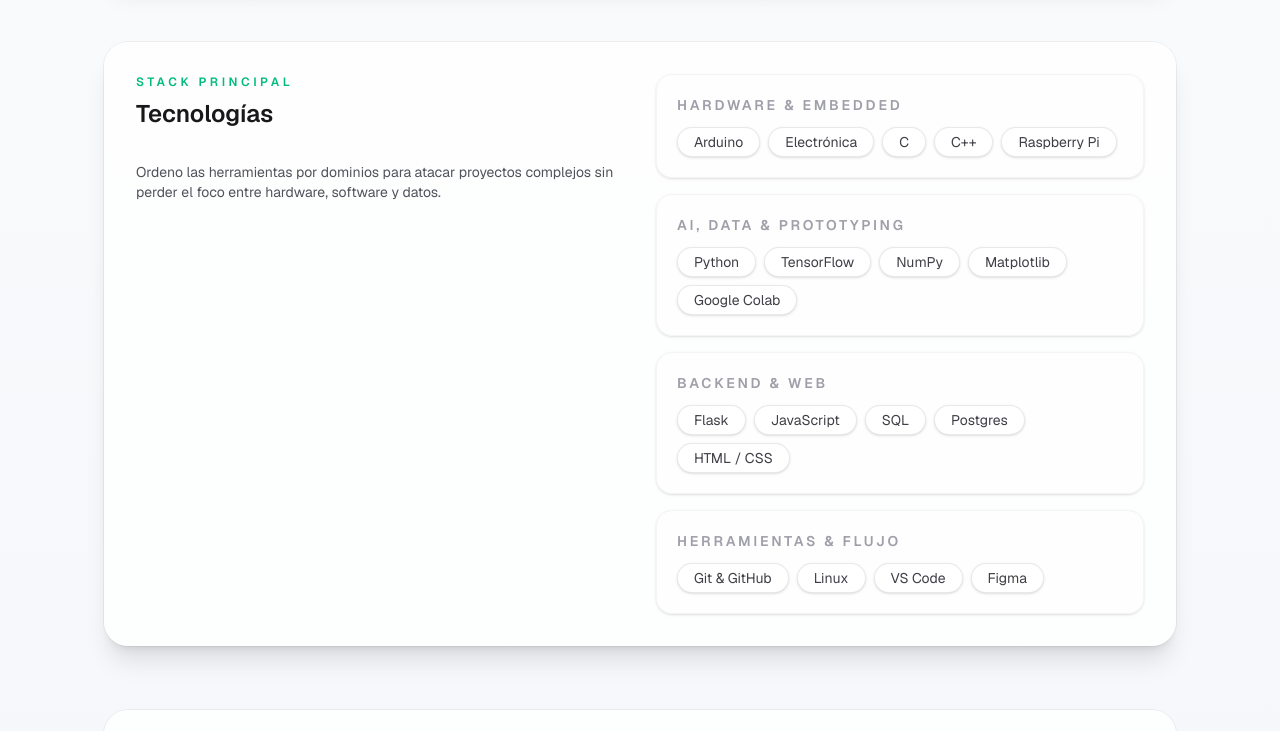
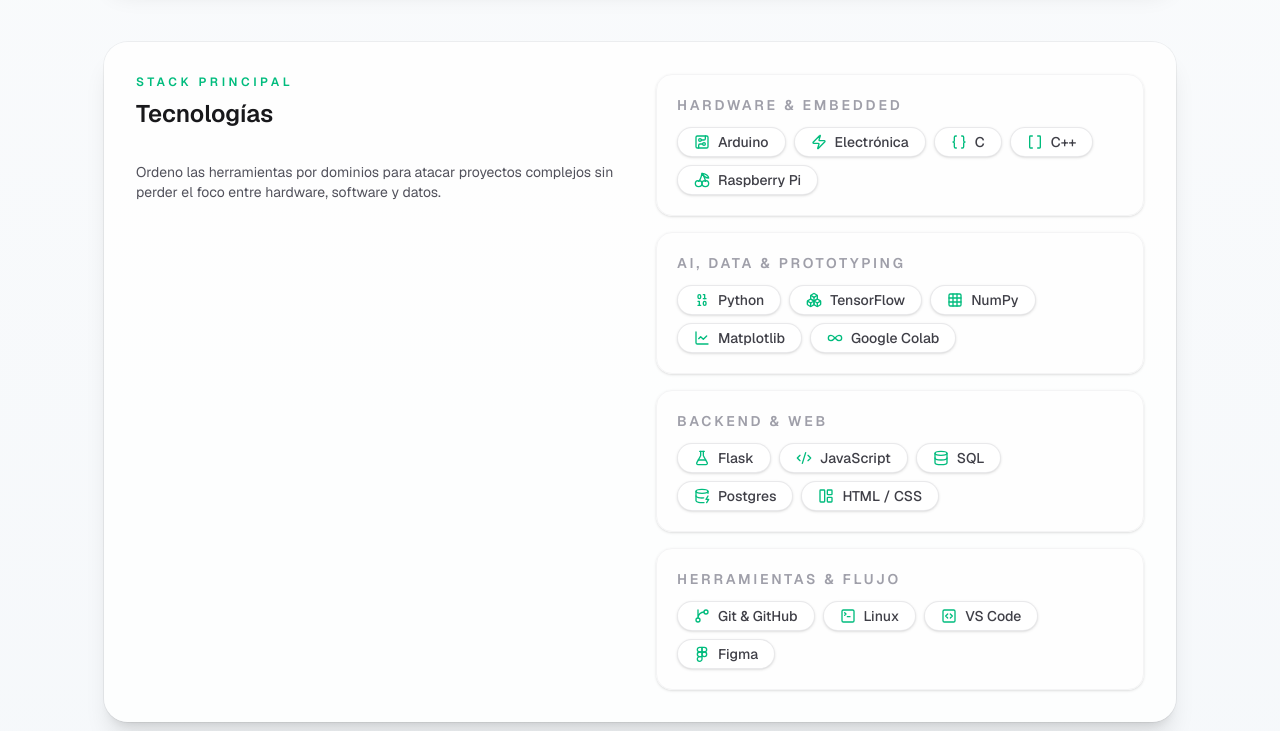
Before and after one commit to emitejadaa/Portfolio, a Next.js app: page / in a window 1280 px wide. Shown: the part 1740-2471 px from the top of the page. Built offline with nearby package versions, Linux system fonts and the light colour scheme.

Commit message:
theme toggle

```diff
--- a/src/app/page.tsx
+++ b/src/app/page.tsx
@@ -1,11 +1,32 @@
 import Link from "next/link";
 import {
   ArrowUpRight,
+  Boxes,
+  Braces,
+  Brackets,
+  Cherry,
+  CircuitBoard,
+  Code2,
+  Database,
+  DatabaseZap,
   ExternalLink,
+  Figma,
+  FlaskConical,
+  GitBranch,
   Github,
+  Grid3x3,
+  Infinity,
+  LayoutPanelLeft,
+  LineChart,
   Linkedin,
   Mail,
   PhoneCall,
+  Sparkles,
+  SquareCode,
+  TerminalSquare,
+  Zap,
+  Binary,
+  type LucideIcon,
 } from "lucide-react";
 import { ContactForm } from "@/components/contact-form";
 import { SectionHeading } from "@/components/section-heading";
@@ -21,8 +42,30 @@ import {
   socialLinks,
 } from "@/data/portfolio";
 
-const listItemClass =
-  "rounded-full border border-zinc-200/80 bg-white px-4 py-1 text-sm text-zinc-700 shadow-sm dark:border-zinc-700 dark:bg-zinc-900/70 dark:text-zinc-100";
+const skillBadgeClass =
+  "inline-flex items-center gap-2 rounded-full border border-zinc-200/80 bg-white px-4 py-1 text-sm font-medium text-zinc-700 shadow-sm dark:border-zinc-700 dark:bg-zinc-900/70 dark:text-zinc-100";
+
+const techIconMap: Record<string, LucideIcon> = {
+  Arduino: CircuitBoard,
+  Electrónica: Zap,
+  C: Braces,
+  "C++": Brackets,
+  "Raspberry Pi": Cherry,
+  Python: Binary,
+  TensorFlow: Boxes,
+  NumPy: Grid3x3,
+  Matplotlib: LineChart,
+  "Google Colab": Infinity,
+  Flask: FlaskConical,
+  JavaScript: Code2,
+  SQL: Database,
+  Postgres: DatabaseZap,
+  "HTML / CSS": LayoutPanelLeft,
+  "Git & GitHub": GitBranch,
+  Linux: TerminalSquare,
+  "VS Code": SquareCode,
+  Figma: Figma,
+};
 
 export default function Home() {
   return (
@@ -56,13 +99,13 @@ export default function Home() {
           ))}
         </div>
         <div className="mt-8 flex flex-wrap gap-4">
-          <a
-            href={`mailto:${socialLinks.email}`}
+          <Link
+            href="#contact"
             className="inline-flex items-center gap-2 rounded-full bg-emerald-500 px-5 py-3 text-sm font-semibold text-white shadow-lg shadow-emerald-400/40 transition hover:bg-emerald-600"
           >
             Hablemos
             <ArrowUpRight size={16} />
-          </a>
+          </Link>
           <a
             href={socialLinks.github}
             target="_blank"
@@ -245,11 +288,18 @@ export default function Home() {
                 {group.title}
               </h3>
               <div className="mt-3 flex flex-wrap gap-2">
-                {group.items.map((item) => (
-                  <span key={item} className={listItemClass}>
-                    {item}
-                  </span>
-                ))}
+                {group.items.map((item) => {
+                  const Icon = techIconMap[item] ?? Sparkles;
+                  return (
+                    <span key={item} className={skillBadgeClass}>
+                      <Icon
+                        className="h-4 w-4 text-emerald-500"
+                        aria-hidden="true"
+                      />
+                      {item}
+                    </span>
+                  );
+                })}
               </div>
             </article>
           ))}
--- a/src/components/theme-provider.tsx
+++ b/src/components/theme-provider.tsx
@@ -1,4 +1,3 @@
-/* eslint-disable @typescript-eslint/ban-types */
 "use client";
 
 import { ThemeProvider as NextThemesProvider } from "next-themes";
--- a/src/components/theme-toggle.tsx
+++ b/src/components/theme-toggle.tsx
@@ -2,15 +2,12 @@
 
 import { Moon, Sun } from "lucide-react";
 import { useTheme } from "next-themes";
-import { useEffect, useState } from "react";
 
 export function ThemeToggle() {
-  const { resolvedTheme, setTheme } = useTheme();
-  const [mounted, setMounted] = useState(false);
+  const { resolvedTheme, systemTheme, setTheme } = useTheme();
+  const activeTheme = resolvedTheme ?? systemTheme;
 
-  useEffect(() => setMounted(true), []);
-
-  if (!mounted) {
+  if (!activeTheme) {
     return (
       <button
         aria-label="Toggle theme"
@@ -21,7 +18,7 @@ export function ThemeToggle() {
     );
   }
 
-  const isDark = resolvedTheme === "dark";
+  const isDark = activeTheme === "dark";
 
   return (
     <button
--- /dev/null
+++ b/tailwind.config.ts
@@ -0,0 +1,7 @@
+import type { Config } from "tailwindcss";
+
+const config: Config = {
+  darkMode: "class",
+};
+
+export default config;
```
